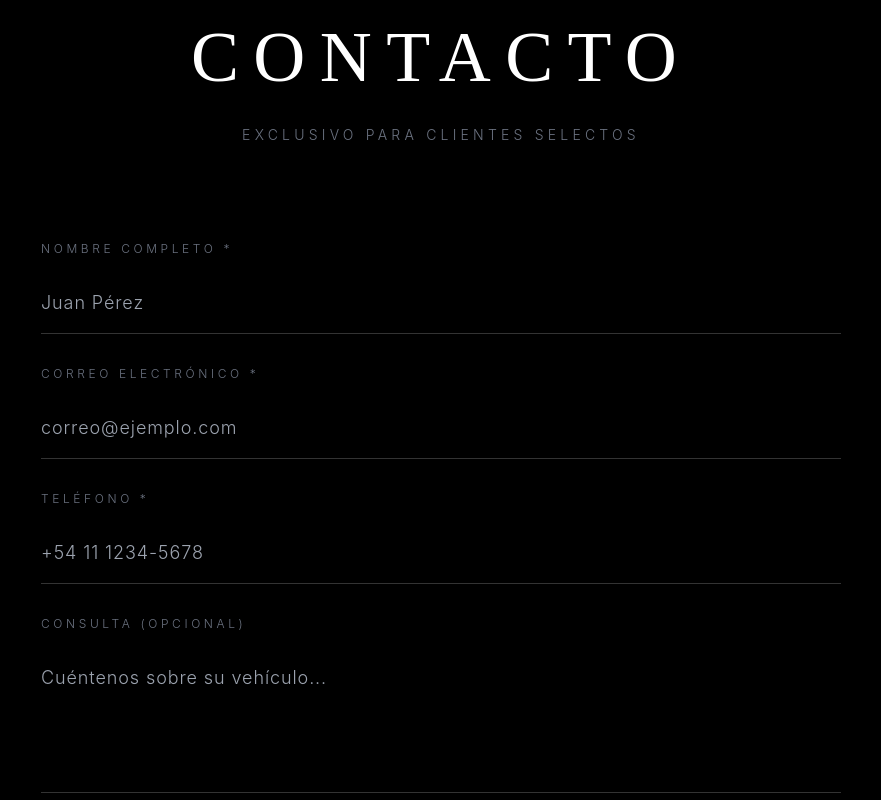
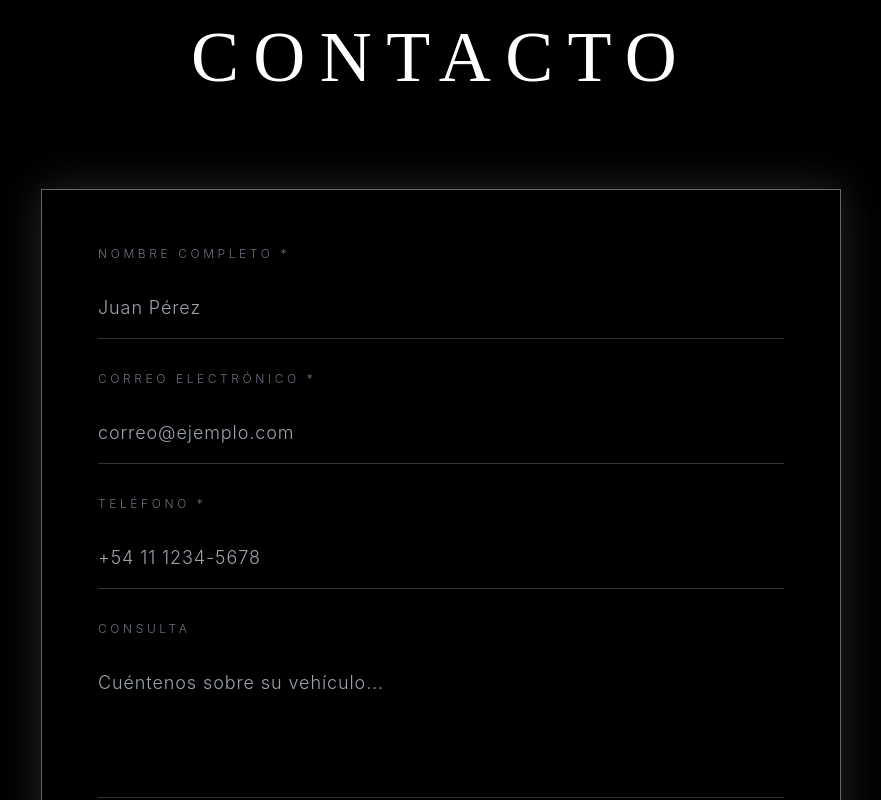
Before and after one commit to NicoDeF/Carmotion, a React (Vite) app: page / in a window 1280 px wide. Shown: the part 6380-7180 px from the top of the page, without its empty margins (199-1080 px from the left). Built offline with nearby package versions, Linux system fonts and the light colour scheme.

Commit message:
Actualizo ContactRolex y WhatsAppButtonRolex

```diff
--- a/src/components/ContactRolex.jsx
+++ b/src/components/ContactRolex.jsx
@@ -91,9 +91,6 @@ const ContactRolex = () => {
           >
             CONTACTO
           </h2>
-          <p className="text-sm tracking-[0.3em] text-gray-500 font-light">
-            EXCLUSIVO PARA CLIENTES SELECTOS
-          </p>
         </motion.div>
 
         {/* Status Messages */}
@@ -134,7 +131,7 @@ const ContactRolex = () => {
       viewport={{ once: true }}
       transition={{ duration: 1 }}
       onSubmit={handleSubmit}
-          className="space-y-8"
+      className="space-y-8 border border-white/40 p-10 md:p-14 shadow-[0_0_40px_rgba(255,255,255,0.15)]"
       >
           <div>
             <label className="block text-xs tracking-[0.3em] text-gray-500 mb-4 font-light">
@@ -186,7 +183,7 @@ const ContactRolex = () => {
 
           <div>
             <label className="block text-xs tracking-[0.3em] text-gray-500 mb-4 font-light">
-              CONSULTA (OPCIONAL)
+              CONSULTA
             </label>
             <textarea
               name="message"
--- a/src/components/WhatsAppButtonRolex.jsx
+++ b/src/components/WhatsAppButtonRolex.jsx
@@ -5,7 +5,7 @@ const WhatsAppButtonRolex = () => {
   const [isHovered, setIsHovered] = useState(false);
 
   // ⚠️ CAMBIAR ESTE NÚMERO POR EL TUYO
-  const phoneNumber = '5491123456789'; // Formato: 549 + código área + número
+  const phoneNumber = '5491144155908'; // Formato: 549 + código área + número
   const message = '¡Hola! Me interesa CARMOTION Premium. ¿Podrían brindarme más información?';
 
   const whatsappUrl = `https://wa.me/${phoneNumber}?text=${encodeURIComponent(message)}`;
```
Lines whose indentation alone changed are shown as unchanged.
